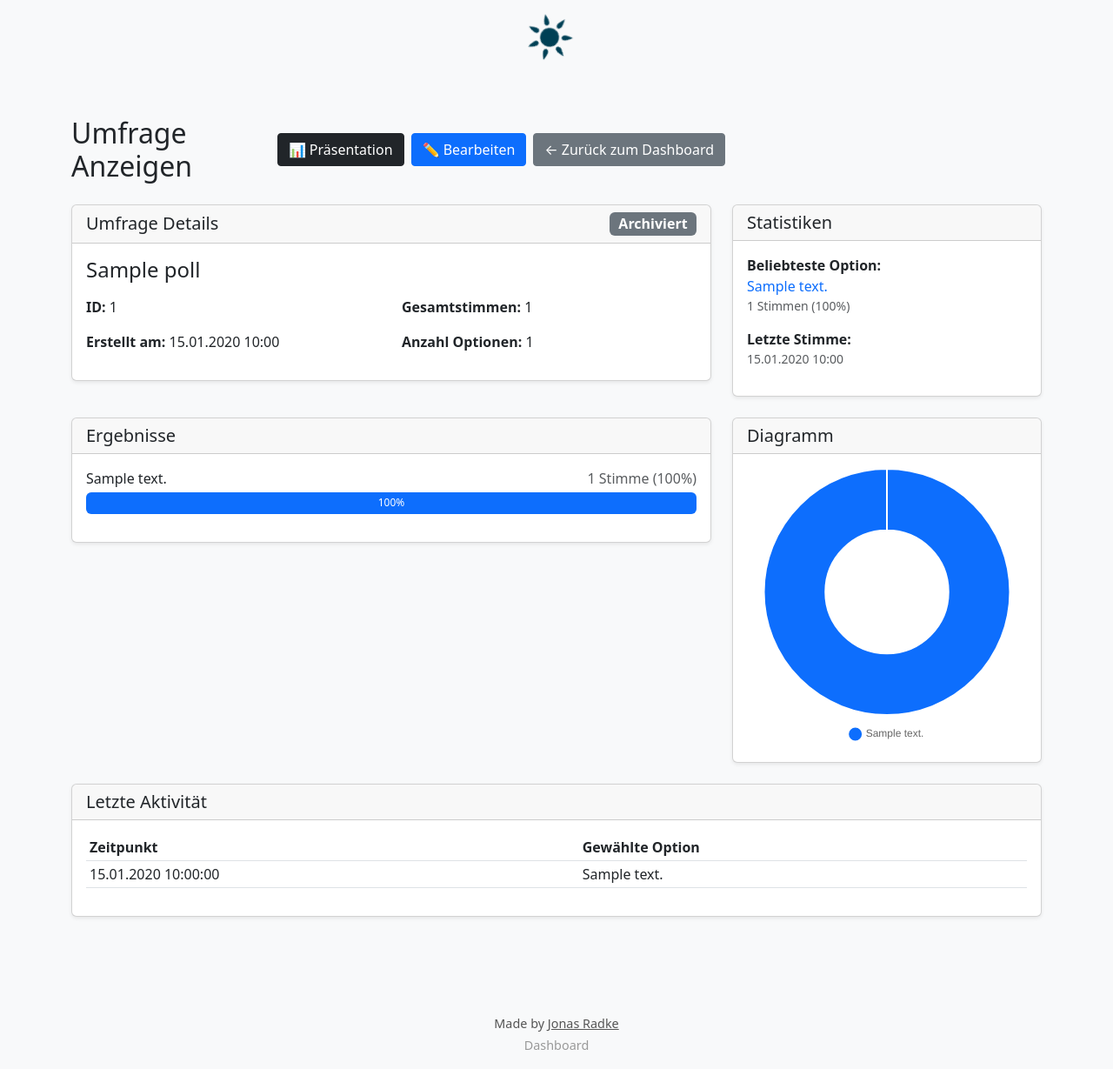
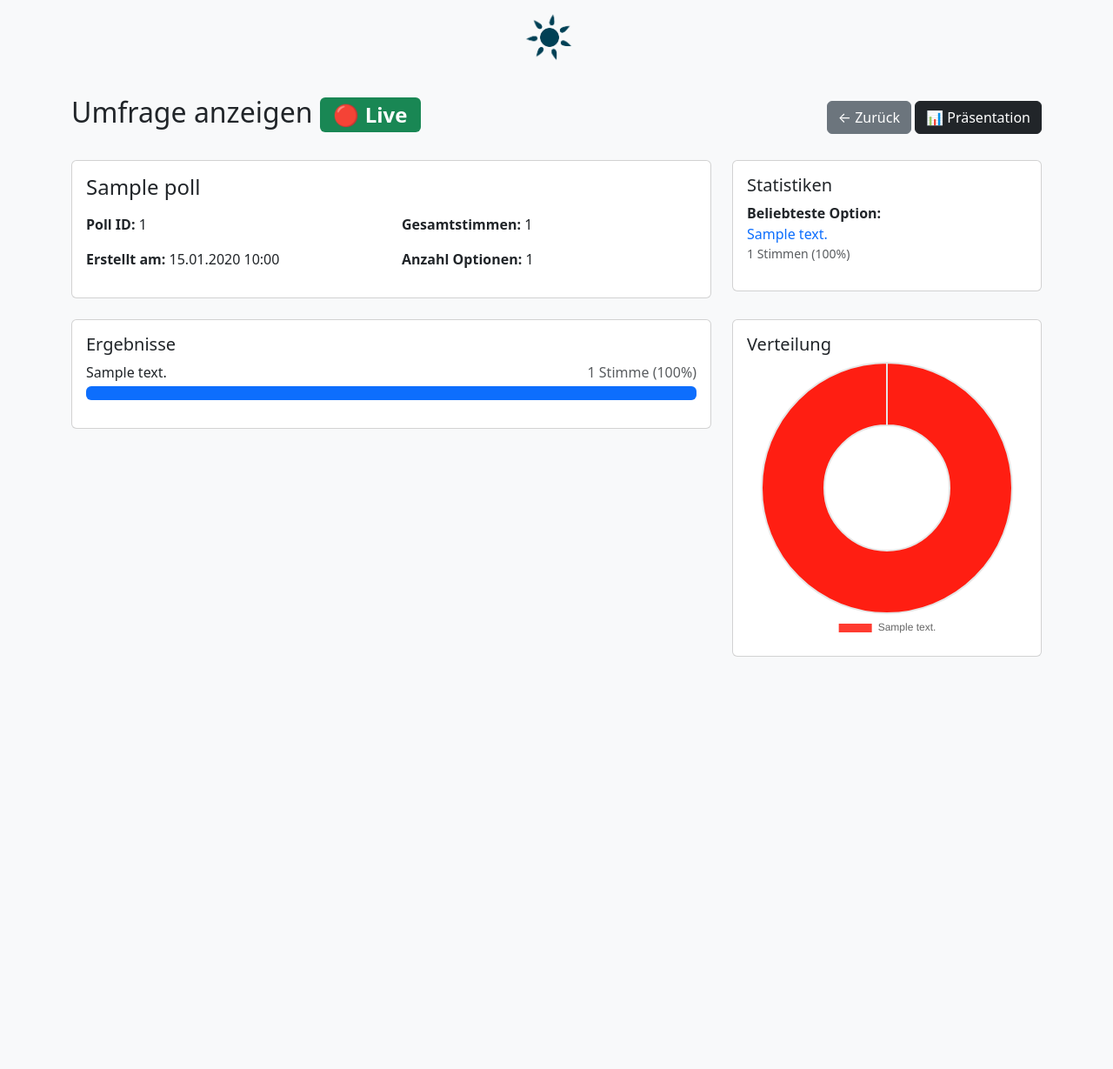
Before and after one commit to jonasradke/discopoll, a PHP site: page /admin/view_poll?id=1 in a window 1280 px wide. Shown: the whole page at 87% size. After the commit the page ends 755 px from the top, so only its background shows below. Run offline with PHP 8.4, Linux system fonts and the light colour scheme; the visitor is signed in with stand-in values (Sample User, id 1); tables that the repository leaves empty or names only in its code hold one stand-in row (values such as "Sample post").

Commit message:
Refactor view_poll.php to enhance the layout and user experience. Update HTML structure for better readability, improve vote count and percentage displays, and streamline the statistics section. Remove outdated recent votes functionality and adjust chart integration for clarity. Implement live updates with improved error handling and statistics display logic.

```diff
--- a/admin/view_poll.php
+++ b/admin/view_poll.php
@@ -40,76 +40,49 @@ $options = $stmtOptions->fetchAll(PDO::FETCH_ASSOC);
 
 // Calculate total votes
 $totalVotes = array_sum(array_column($options, 'votes'));
+?>
 
-// Get recent votes for activity log
-$stmtRecentVotes = $pdo->prepare("
-    SELECT pv.voted_at, po.option_text
-    FROM poll_votes pv
-    JOIN poll_options po ON pv.option_id = po.id
-    WHERE pv.poll_id = :poll_id
-    ORDER BY pv.voted_at DESC
-    LIMIT 10
-");
-$stmtRecentVotes->execute([':poll_id' => $pollId]);
-$recentVotes = $stmtRecentVotes->fetchAll(PDO::FETCH_ASSOC);
-?>
 <!DOCTYPE html>
-<html lang="en">
+<html lang="de">
 <head>
     <meta charset="UTF-8">
-    <title>Umfrage Anzeigen - <?php echo htmlspecialchars($poll['question']); ?></title>
+    <meta name="viewport" content="width=device-width, initial-scale=1.0">
+    <title>Umfrage anzeigen - <?php echo htmlspecialchars($poll['question']); ?></title>
+
     <!-- Bootstrap 5 CSS -->
     <link href="https://cdn.jsdelivr.net/npm/bootstrap@5.3.0/dist/css/bootstrap.min.css" rel="stylesheet">
-    <link href="../assets/style.css" rel="stylesheet">
-    <meta name="viewport" content="width=device-width, initial-scale=1.0">
-    <!-- Chart.js for better visualization -->
+
+    <!-- Chart.js -->
     <script src="https://cdn.jsdelivr.net/npm/chart.js"></script>
+
+    <!-- jQuery -->
+    <script src="https://code.jquery.com/jquery-3.6.0.min.js"></script>
 </head>
 <body class="bg-light">
-<div class="container py-5">
-    <div class="row">
-        <div class="col-12">
-            <div class="d-flex flex-column flex-md-row justify-content-between align-items-start align-items-md-center mb-4 gap-3">
-                <h2 class="mb-0">Umfrage Anzeigen</h2>
-                <div class="d-flex flex-column flex-sm-row gap-2 w-100 w-md-auto">
-                    <a href="../presentation?id=<?php echo $pollId; ?>"
-                       class="btn btn-dark"
-                       target="_blank"
-                       title="Präsentationsmodus öffnen">
-                       📊 Präsentation
-                    </a>
-                    <a href="edit_poll?id=<?php echo $pollId; ?>" class="btn btn-primary">
-                        ✏️ Bearbeiten
-                    </a>
-                    <a href="dashboard" class="btn btn-secondary">
-                        ← Zurück zum Dashboard
-                    </a>
-                </div>
-            </div>
+
+<div class="container py-4">
+    <!-- Header -->
+    <div class="d-flex justify-content-between align-items-center mb-4">
+        <h2>Umfrage anzeigen</h2>
+        <div>
+            <a href="dashboard" class="btn btn-secondary">← Zurück</a>
+            <a href="../presentation?id=<?php echo $pollId; ?>" class="btn btn-dark" target="_blank">📊 Präsentation</a>
         </div>
     </div>
 
-    <div class="row">
-        <!-- Poll Details Card -->
-        <div class="col-lg-8 mb-4">
-            <div class="card shadow-sm">
-                <div class="card-header d-flex justify-content-between align-items-center">
-                    <h5 class="mb-0">Umfrage Details</h5>
-                    <?php if ($poll['archived']): ?>
-                        <span class="badge bg-secondary fs-6">Archiviert</span>
-                    <?php else: ?>
-                        <span class="badge bg-success fs-6">Aktiv</span>
-                    <?php endif; ?>
-                </div>
+    <!-- Poll Information -->
+    <div class="row mb-4">
+        <div class="col-md-8">
+            <div class="card">
                 <div class="card-body">
-                    <h4 class="card-title mb-3"><?php echo htmlspecialchars($poll['question']); ?></h4>
-                    <div class="row">
+                    <h4 class="card-title"><?php echo htmlspecialchars($poll['question']); ?></h4>
+                    <div class="row mt-3">
                         <div class="col-md-6">
-                            <p><strong>ID:</strong> <?php echo $poll['id']; ?></p>
+                            <p><strong>Poll ID:</strong> <?php echo $poll['id']; ?></p>
                             <p><strong>Erstellt am:</strong> <?php echo date('d.m.Y H:i', strtotime($poll['created_at'])); ?></p>
                         </div>
                         <div class="col-md-6">
-                            <p><strong>Gesamtstimmen:</strong> <span data-total-votes><?php echo $totalVotes; ?></span></p>
+                            <p><strong>Gesamtstimmen:</strong> <span id="total-votes"><?php echo $totalVotes; ?></span></p>
                             <p><strong>Anzahl Optionen:</strong> <?php echo count($options); ?></p>
                         </div>
                     </div>
@@ -117,27 +90,26 @@ $recentVotes = $stmtRecentVotes->fetchAll(PDO::FETCH_ASSOC);
             </div>
         </div>
 
-        <!-- Quick Stats Card -->
-        <div class="col-lg-4 mb-4">
-            <div class="card shadow-sm">
-                <div class="card-header">
-                    <h5 class="mb-0">Statistiken</h5>
-                </div>
-                <div class="card-body" data-stats-card>
+        <div class="col-md-4">
+            <div class="card">
+                <div class="card-body">
+                    <h5 class="card-title">Statistiken</h5>
+                    <div id="stats-content">
                         <?php if ($totalVotes > 0): ?>
                             <?php
-                        $topOption = array_reduce($options, function($max, $option) {
-                            return ($option['votes'] > $max['votes']) ? $option : $max;
-                        }, ['votes' => 0]);
+                            $topOption = null;
+                            $maxVotes = 0;
+                            foreach ($options as $option) {
+                                if ($option['votes'] > $maxVotes) {
+                                    $maxVotes = $option['votes'];
+                                    $topOption = $option;
+                                }
+                            }
+                            $percentage = round(($topOption['votes'] / $totalVotes) * 100);
                             ?>
                             <p><strong>Beliebteste Option:</strong><br>
                             <span class="text-primary"><?php echo htmlspecialchars($topOption['option_text']); ?></span><br>
-                        <small class="text-muted"><?php echo $topOption['votes']; ?> Stimmen (<?php echo round(($topOption['votes'] / $totalVotes) * 100, 1); ?>%)</small></p>
-
-                        <?php if (count($recentVotes) > 0): ?>
-                            <p><strong>Letzte Stimme:</strong><br>
-                            <small class="text-muted"><?php echo date('d.m.Y H:i', strtotime($recentVotes[0]['voted_at'])); ?></small></p>
-                        <?php endif; ?>
+                            <small class="text-muted"><?php echo $topOption['votes']; ?> Stimmen (<?php echo $percentage; ?>%)</small></p>
                         <?php else: ?>
                             <p class="text-muted">Noch keine Stimmen abgegeben.</p>
                         <?php endif; ?>
@@ -145,106 +117,64 @@ $recentVotes = $stmtRecentVotes->fetchAll(PDO::FETCH_ASSOC);
                 </div>
             </div>
         </div>
+    </div>
 
-    <!-- Results Visualization -->
+    <!-- Results -->
     <div class="row">
-        <div class="col-lg-8 mb-4">
-            <div class="card shadow-sm">
-                <div class="card-header">
-                    <h5 class="mb-0">Ergebnisse</h5>
-                </div>
+        <div class="col-md-8">
+            <div class="card">
                 <div class="card-body">
+                    <h5 class="card-title">Ergebnisse</h5>
+
                     <?php if ($totalVotes > 0): ?>
-                        <!-- Progress bars -->
                         <?php foreach ($options as $option): ?>
                             <?php
-                            $percentage = $totalVotes > 0 ? round(($option['votes'] / $totalVotes) * 100, 1) : 0;
+                            $percentage = round(($option['votes'] / $totalVotes) * 100);
                             ?>
                             <div class="mb-3" data-option-id="<?php echo $option['id']; ?>">
                                 <div class="d-flex justify-content-between align-items-center mb-1">
-                                    <span class="fw-medium"><?php echo htmlspecialchars($option['option_text']); ?></span>
+                                    <span><?php echo htmlspecialchars($option['option_text']); ?></span>
                                     <span class="text-muted">
-                                        <span data-vote-count><?php echo $option['votes']; ?> Stimme<?php echo $option['votes'] !== 1 ? 'n' : ''; ?></span>
-                                        <span data-percentage>(<?php echo $percentage; ?>%)</span>
+                                        <span class="vote-count"><?php echo $option['votes']; ?> Stimme<?php echo $option['votes'] !== 1 ? 'n' : ''; ?></span>
+                                        <span class="vote-percentage">(<?php echo $percentage; ?>%)</span>
                                     </span>
                                 </div>
-                                <div class="progress" style="height: 25px;">
-                                    <div class="progress-bar bg-primary"
+                                <div class="progress">
+                                    <div class="progress-bar"
                                          role="progressbar"
                                          style="width: <?php echo $percentage; ?>%;"
                                          aria-valuenow="<?php echo $percentage; ?>"
                                          aria-valuemin="0"
                                          aria-valuemax="100">
-                                        <?php echo $percentage; ?>%
                                     </div>
                                 </div>
                             </div>
                         <?php endforeach; ?>
                     <?php else: ?>
-                        <div class="text-center py-4">
-                            <i class="text-muted">Noch keine Stimmen abgegeben.</i>
+                        <p class="text-muted">Noch keine Stimmen abgegeben.</p>
+                    <?php endif; ?>
+                </div>
+            </div>
+        </div>
+
+        <div class="col-md-4">
+            <?php if ($totalVotes > 0): ?>
+            <div class="card">
+                <div class="card-body">
+                    <h5 class="card-title">Verteilung</h5>
+                    <canvas id="pollChart" width="300" height="300"></canvas>
+                </div>
             </div>
             <?php endif; ?>
         </div>
     </div>
 </div>
 
-        <!-- Chart Visualization -->
-        <div class="col-lg-4 mb-4">
-            <div class="card shadow-sm">
-                <div class="card-header">
-                    <h5 class="mb-0">Diagramm</h5>
-                </div>
-                <div class="card-body">
-                    <?php if ($totalVotes > 0): ?>
-                        <canvas id="pollChart" width="300" height="300"></canvas>
-                    <?php else: ?>
-                        <div class="text-center py-4">
-                            <i class="text-muted">Keine Daten für Diagramm verfügbar.</i>
-                        </div>
-                    <?php endif; ?>
-                </div>
-            </div>
-        </div>
-    </div>
-
-    <!-- Recent Activity -->
-    <div class="row" data-recent-activity style="<?php echo count($recentVotes) === 0 ? 'display: none;' : ''; ?>">
-        <div class="col-12">
-            <div class="card shadow-sm">
-                <div class="card-header">
-                    <h5 class="mb-0">Letzte Aktivität</h5>
-                </div>
-                <div class="card-body">
-                    <div class="table-responsive">
-                        <table class="table table-sm">
-                            <thead>
-                                <tr>
-                                    <th>Zeitpunkt</th>
-                                    <th>Gewählte Option</th>
-                                </tr>
-                            </thead>
-                            <tbody>
-                                <?php foreach ($recentVotes as $vote): ?>
-                                <tr>
-                                    <td><?php echo date('d.m.Y H:i:s', strtotime($vote['voted_at'])); ?></td>
-                                    <td><?php echo htmlspecialchars($vote['option_text']); ?></td>
-                                </tr>
-                                <?php endforeach; ?>
-                            </tbody>
-                        </table>
-                    </div>
-                </div>
-            </div>
-        </div>
-    </div>
-</div>
-
+<!-- Chart.js Script -->
 <?php if ($totalVotes > 0): ?>
 <script>
-// Chart.js pie chart
 const ctx = document.getElementById('pollChart').getContext('2d');
-const pollChart = new Chart(ctx, {
+window.pollChart = new Chart(ctx, {
     type: 'doughnut',
     data: {
         labels: [
@@ -259,11 +189,17 @@ const pollChart = new Chart(ctx, {
                 <?php endforeach; ?>
             ],
             backgroundColor: [
-                '#0d6efd', '#6c757d', '#28a745', '#ffc107', '#dc3545',
-                '#17a2b8', '#6f42c1', '#e83e8c', '#fd7e14', '#20c997'
+                '#ff3b30',
+                '#007aff',
+                '#34c759',
+                '#ff9500',
+                '#af52de',
+                '#ffcc02',
+                '#ff2d92',
+                '#00d4aa'
             ],
-            borderWidth: 2,
-            borderColor: '#fff'
+            borderColor: '#fff',
+            borderWidth: 2
         }]
     },
     options: {
@@ -271,20 +207,7 @@ const pollChart = new Chart(ctx, {
         maintainAspectRatio: true,
         plugins: {
             legend: {
-                position: 'bottom',
-                labels: {
-                    padding: 15,
-                    usePointStyle: true
-                }
-            },
-            tooltip: {
-                callbacks: {
-                    label: function(context) {
-                        const total = context.dataset.data.reduce((a, b) => a + b, 0);
-                        const percentage = ((context.parsed / total) * 100).toFixed(1);
-                        return context.label + ': ' + context.parsed + ' (' + percentage + '%)';
-                    }
-                }
+                position: 'bottom'
             }
         }
     }
@@ -292,27 +215,27 @@ const pollChart = new Chart(ctx, {
 </script>
 <?php endif; ?>
 
+<!-- Live Updates Script -->
 <script>
-// Function to fetch results for a specific poll and animate progress bars (EXACT COPY FROM HOMEPAGE)
+// Function to fetch results and update display (EXACT COPY FROM HOMEPAGE)
 function fetchResults(pollId) {
     $.get('../results.php', { poll_id: pollId }, function(data) {
         let totalVotes = data.reduce((sum, item) => sum + parseInt(item.votes, 10), 0);
         if (totalVotes === 0) totalVotes = 1;
 
         // Update total votes display
-    $('[data-total-votes]').text(totalVotes === 1 && data.every(item => item.votes == 0) ? 0 : totalVotes);
+        $('#total-votes').text(totalVotes === 1 && data.every(item => item.votes == 0) ? 0 : totalVotes);
 
         data.forEach(item => {
-      const optionId  = item.id;
-      const text      = item.option_text;
-      const votes     = parseInt(item.votes, 10);
-      const newPerc   = Math.round((votes / totalVotes) * 100);
+            const optionId = item.id;
+            const votes = parseInt(item.votes, 10);
+            const newPerc = Math.round((votes / totalVotes) * 100);
 
             // Update vote count
-      $(`[data-option-id="${optionId}"] [data-vote-count]`).text(`${votes} Stimme${votes !== 1 ? 'n' : ''}`);
+            $(`[data-option-id="${optionId}"] .vote-count`).text(`${votes} Stimme${votes !== 1 ? 'n' : ''}`);
 
             // Update percentage
-      $(`[data-option-id="${optionId}"] [data-percentage]`).text(`(${newPerc}%)`);
+            $(`[data-option-id="${optionId}"] .vote-percentage`).text(`(${newPerc}%)`);
 
             // Update progress bar with animation like homepage
             const $bar = $(`[data-option-id="${optionId}"] .progress-bar`);
@@ -330,20 +253,17 @@ function fetchResults(pollId) {
         }
 
         // Update statistics
-    updateStatistics(data, totalVotes);
+        updateStatistics(data);
 
-    // Update last updated indicator
-    updateLastUpdated();
-
-  }, 'json');
+    }, 'json').fail(function(xhr, status, error) {
+        console.error('Failed to fetch poll results:', error);
+    });
 }
 
-// Update statistics card
-function updateStatistics(data, totalVotes) {
-    const statsCard = document.querySelector('[data-stats-card]');
-    if (!statsCard) return;
-
+// Update statistics section
+function updateStatistics(data) {
     const realTotalVotes = data.reduce((sum, item) => sum + parseInt(item.votes, 10), 0);
+    const statsContent = document.getElementById('stats-content');
 
     if (realTotalVotes > 0 && data.length > 0) {
         // Find the option with most votes
@@ -353,37 +273,14 @@ function updateStatistics(data, totalVotes) {
 
         const percentage = Math.round((parseInt(topOption.votes) / realTotalVotes) * 100);
 
-        statsCard.innerHTML = `
+        statsContent.innerHTML = `
             <p><strong>Beliebteste Option:</strong><br>
             <span class="text-primary">${escapeHtml(topOption.option_text)}</span><br>
             <small class="text-muted">${topOption.votes} Stimmen (${percentage}%)</small></p>
         `;
     } else {
-        statsCard.innerHTML = '<p class="text-muted">Noch keine Stimmen abgegeben.</p>';
+        statsContent.innerHTML = '<p class="text-muted">Noch keine Stimmen abgegeben.</p>';
     }
-}
-
-// Update last updated indicator
-function updateLastUpdated() {
-    let indicator = document.querySelector('[data-last-updated]');
-    if (!indicator) {
-        // Create indicator if it doesn't exist
-        indicator = document.createElement('small');
-        indicator.className = 'text-muted';
-        indicator.setAttribute('data-last-updated', '');
-
-        const header = document.querySelector('h2');
-        if (header) {
-            const container = document.createElement('div');
-            container.className = 'd-flex justify-content-between align-items-center mb-3';
-            header.parentNode.insertBefore(container, header);
-            container.appendChild(header);
-            container.appendChild(indicator);
-        }
-    }
-
-    const now = new Date();
-    indicator.textContent = `Zuletzt aktualisiert: ${now.toLocaleTimeString('de-DE')}`;
 }
 
 // Helper function to escape HTML
@@ -393,49 +290,21 @@ function escapeHtml(text) {
     return div.innerHTML;
 }
 
-// Initialize chart reference
-<?php if ($totalVotes > 0): ?>
-window.pollChart = window.pollChart || Chart.getChart('pollChart');
-<?php endif; ?>
-
 // Start live updates (EXACT COPY FROM HOMEPAGE)
 $(document).ready(function() {
     const pollId = <?php echo $pollId; ?>;
+
+    // Add live indicator
+    $('h2').append(' <span class="badge bg-success">🔴 Live</span>');
+
+    // Start updates
     fetchResults(pollId);
     setInterval(() => fetchResults(pollId), 5000);
 });
-
-// Add visual indicator for live updates
-document.addEventListener('DOMContentLoaded', function() {
-    // Add live indicator
-    const header = document.querySelector('h2');
-    if (header) {
-        const liveIndicator = document.createElement('span');
-        liveIndicator.className = 'badge bg-success ms-2';
-        liveIndicator.innerHTML = '🔴 Live';
-        liveIndicator.style.animation = 'pulse 2s infinite';
-        header.appendChild(liveIndicator);
-    }
-
-    // Add CSS for pulse animation
-    const style = document.createElement('style');
-    style.textContent = `
-        @keyframes pulse {
-            0% { opacity: 1; }
-            50% { opacity: 0.5; }
-            100% { opacity: 1; }
-        }
-    `;
-    document.head.appendChild(style);
-});
 </script>
-
-<!-- jQuery -->
-<script src="https://code.jquery.com/jquery-3.6.0.min.js"></script>
 
 <!-- Bootstrap 5 JS -->
 <script src="https://cdn.jsdelivr.net/npm/bootstrap@5.3.0/dist/js/bootstrap.bundle.min.js"></script>
-<?php include '../partials/footer.php'; ?>
 
 </body>
 </html>
```
Lines whose indentation alone changed are shown as unchanged.
